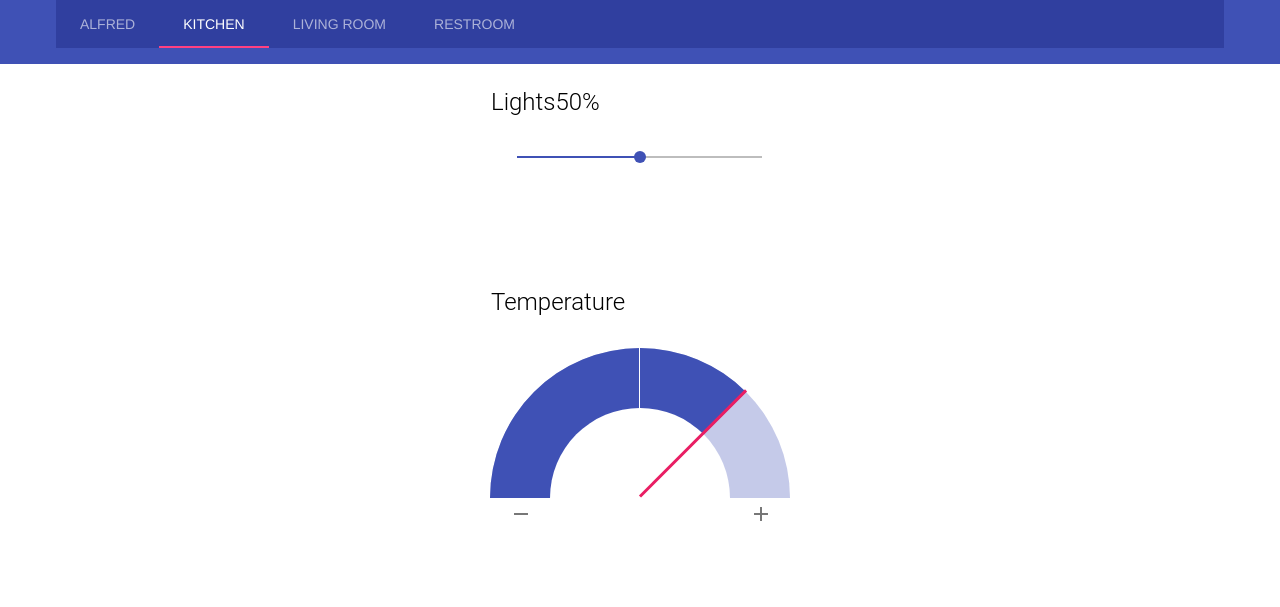
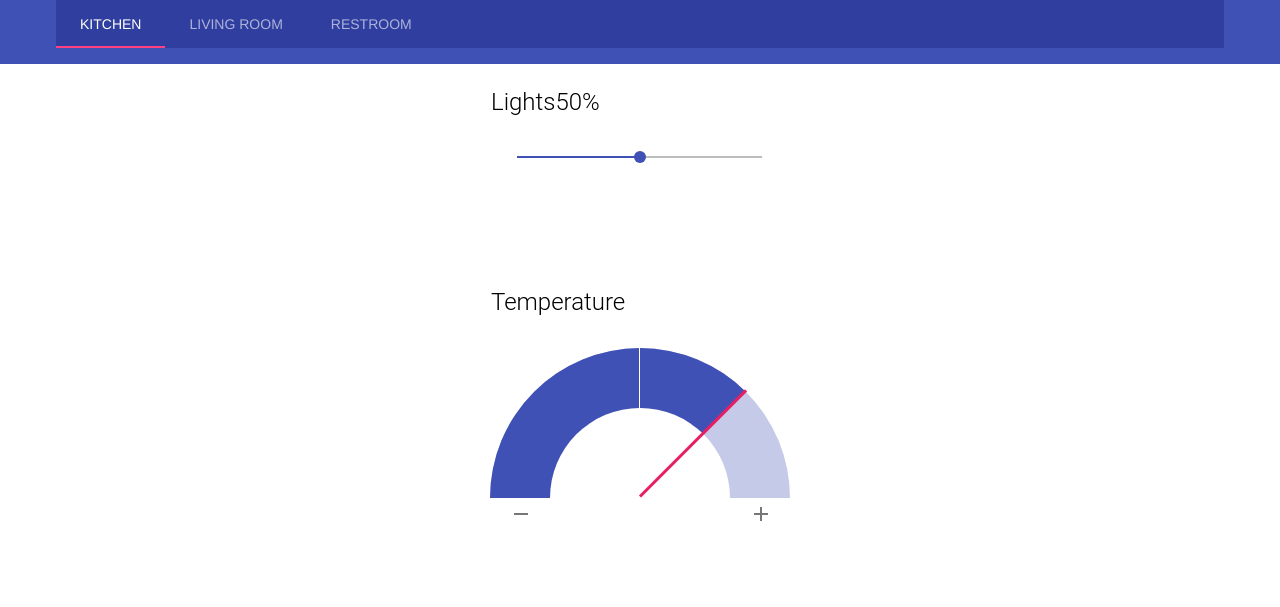
Before and after one commit to melonmanchan/smart-home-web-mockup, a website: page app/index.html in a window 1280 px wide. Drawn offline with nearby package versions, Linux system fonts and the light colour scheme; files that its build step writes are made by us from their sources.

Commit message:
Remove alfred

```diff
--- a/app/index.html
+++ b/app/index.html
@@ -14,17 +14,12 @@
         <div class="mdl-layout mdl-js-layout mdl-layout--fixed-header">
             <header class="mdl-layout__header mdl-layout__header--scroll mdl-color--primary">
                 <div class="mdl-layout__tab-bar mdl-js-ripple-effect mdl-color--primary-dark">
-                    <a href="#alfred" class="mdl-layout__tab">Alfred</a>
                     <a href="#kitchen" class="mdl-layout__tab is-active">Kitchen</a>
                     <a href="#livingroom" class="mdl-layout__tab">Living Room</a>
                     <a href="#restroom" class="mdl-layout__tab">Restroom</a>
                 </div>
             </header>
             <main class="mdl-layout__content mdl-grid">
-
-                <!-- Alfred -->
-                <div class="mdl-layout__tab-panel" id="alfred">
-                </div>
 
                 <!-- Kitchen -->
                 <div class="mdl-layout__tab-panel is-active" id="kitchen">
```
